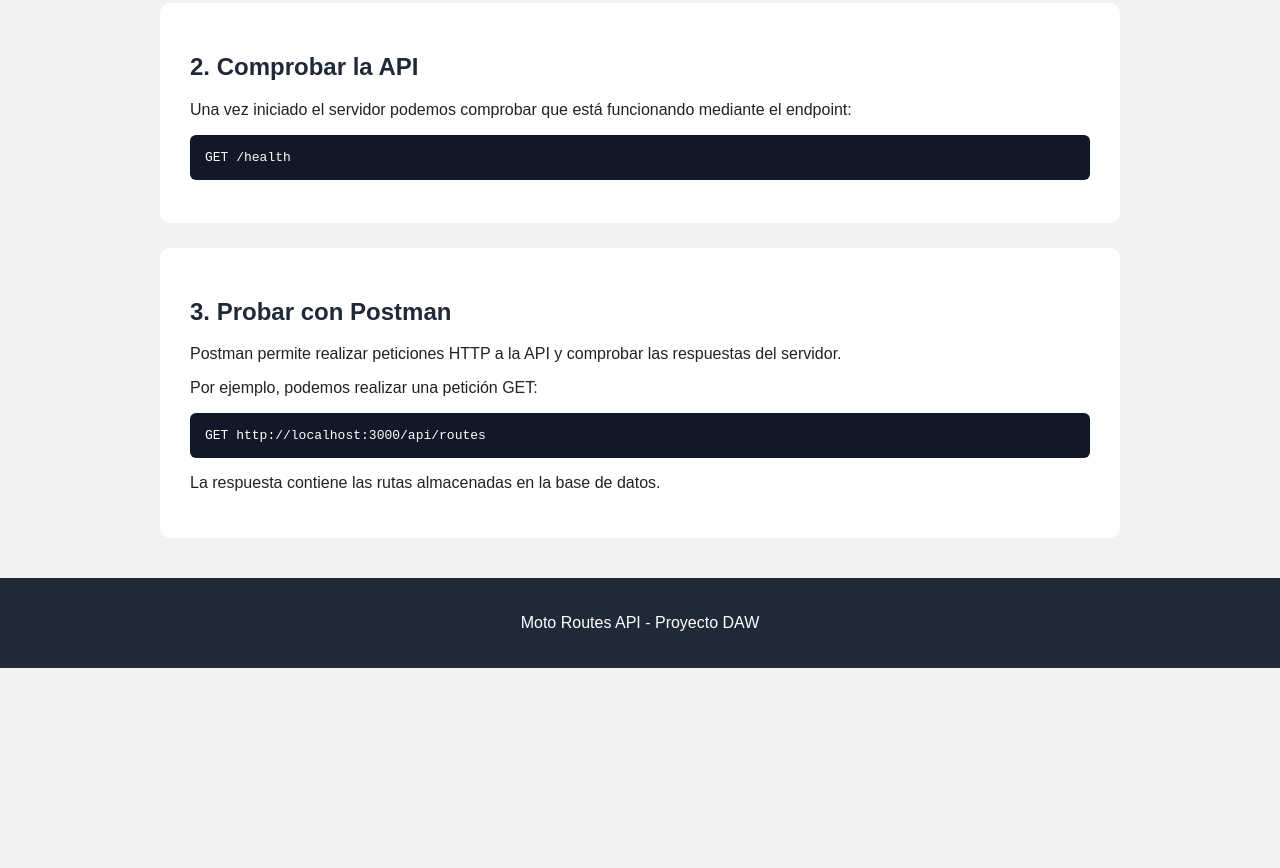
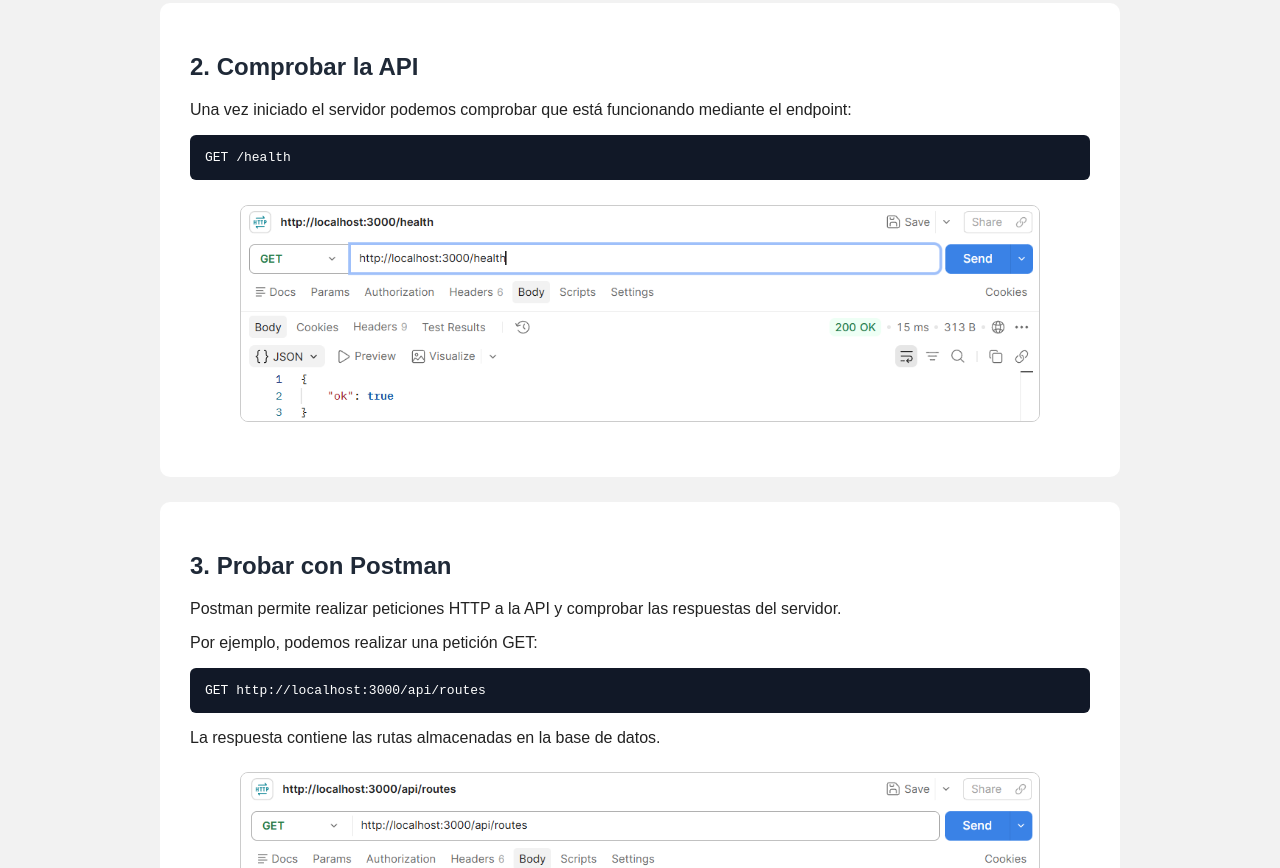
Before and after one commit to Imanol-Margarit/moto-api-routes, a plain HTML site: page tutorial.html in a window 1280 px wide. Shown: the part 592-1460 px from the top of the page. Before the commit the page ends 1260 px from the top, so only its background shows below. Drawn offline with Linux system fonts and the light colour scheme.

Commit message:
Modificar

```diff
--- a/style.css
+++ b/style.css
@@ -116,3 +116,12 @@ footer {
     padding: 20px;
     margin-top: 40px;
 }
+.captura {
+    display: block;
+    max-width: 90%;
+    width: 800px;
+    height: auto;
+    margin: 25px auto;
+    border-radius: 8px;
+    border: 1px solid #ccc;
+}
--- a/tutorial.html
+++ b/tutorial.html
@@ -49,6 +49,7 @@
             </p>
 
             <pre><code>GET /health</code></pre>
+            <img src="img/postman2.png" alt="Postman" class="captura">
         </section>
 
         <section>
@@ -69,6 +70,7 @@
                 La respuesta contiene las rutas almacenadas en la
                 base de datos.
             </p>
+            <img src="img/postman.png" alt="Postman" class="captura">
         </section>
 
     </main>
```
Also changed, not shown: img/postman.png (added), img/postman2.png (added).
